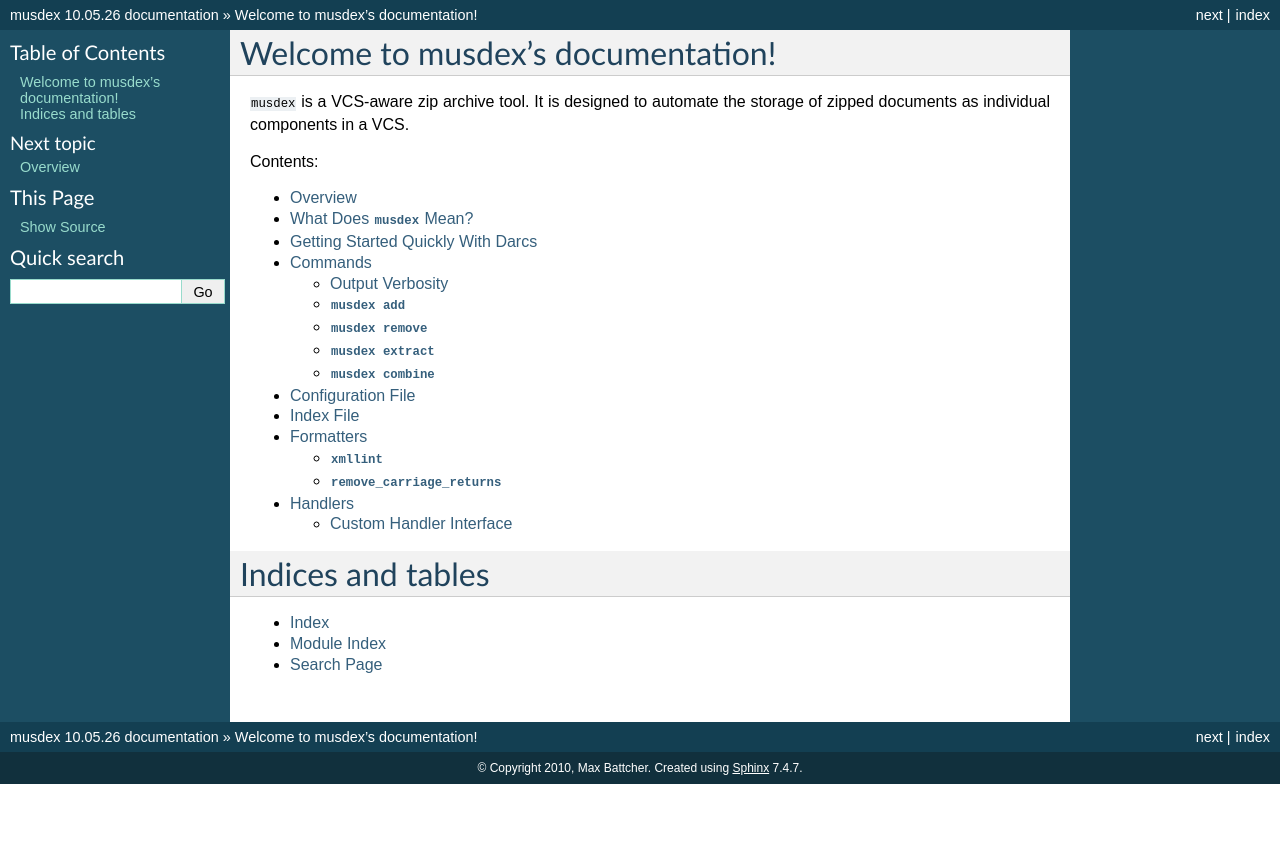
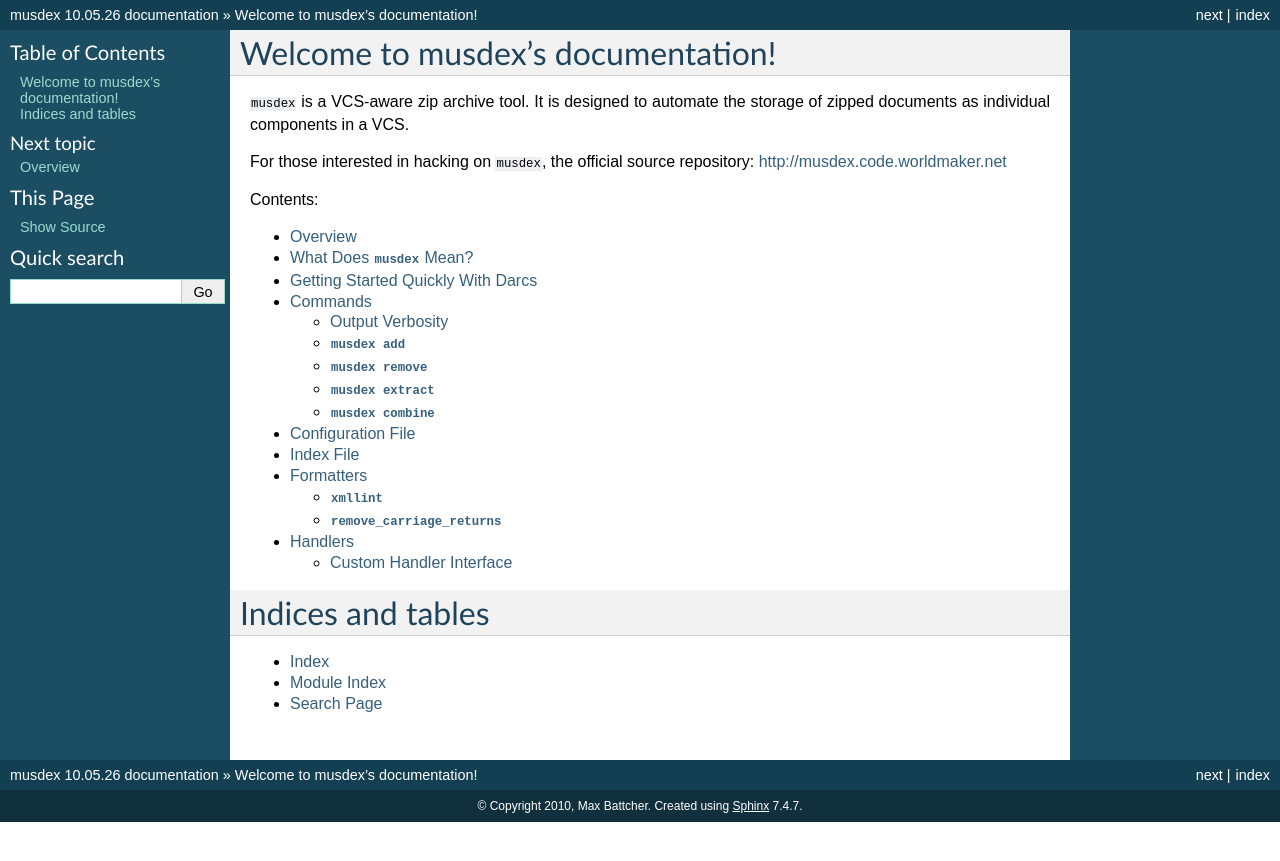
Before and after one commit to WorldMaker/musdex, a Sphinx documentation site: the page built from docs/source/index.rst, in a window 1280 px wide. Shown: the top 861 px of the page. Built offline with Sphinx 7.4.7, drawn with Linux system fonts in a browser that asks for light colours.

Commit message:
Document the source repository

```diff
--- a/docs/source/index.rst
+++ b/docs/source/index.rst
@@ -8,6 +8,9 @@
 
 ``musdex`` is a VCS-aware zip archive tool. It is designed to automate the
 storage of zipped documents as individual components in a VCS.
+
+For those interested in hacking on ``musdex``, the official source
+repository: http://musdex.code.worldmaker.net
 
 Contents:
 
```
